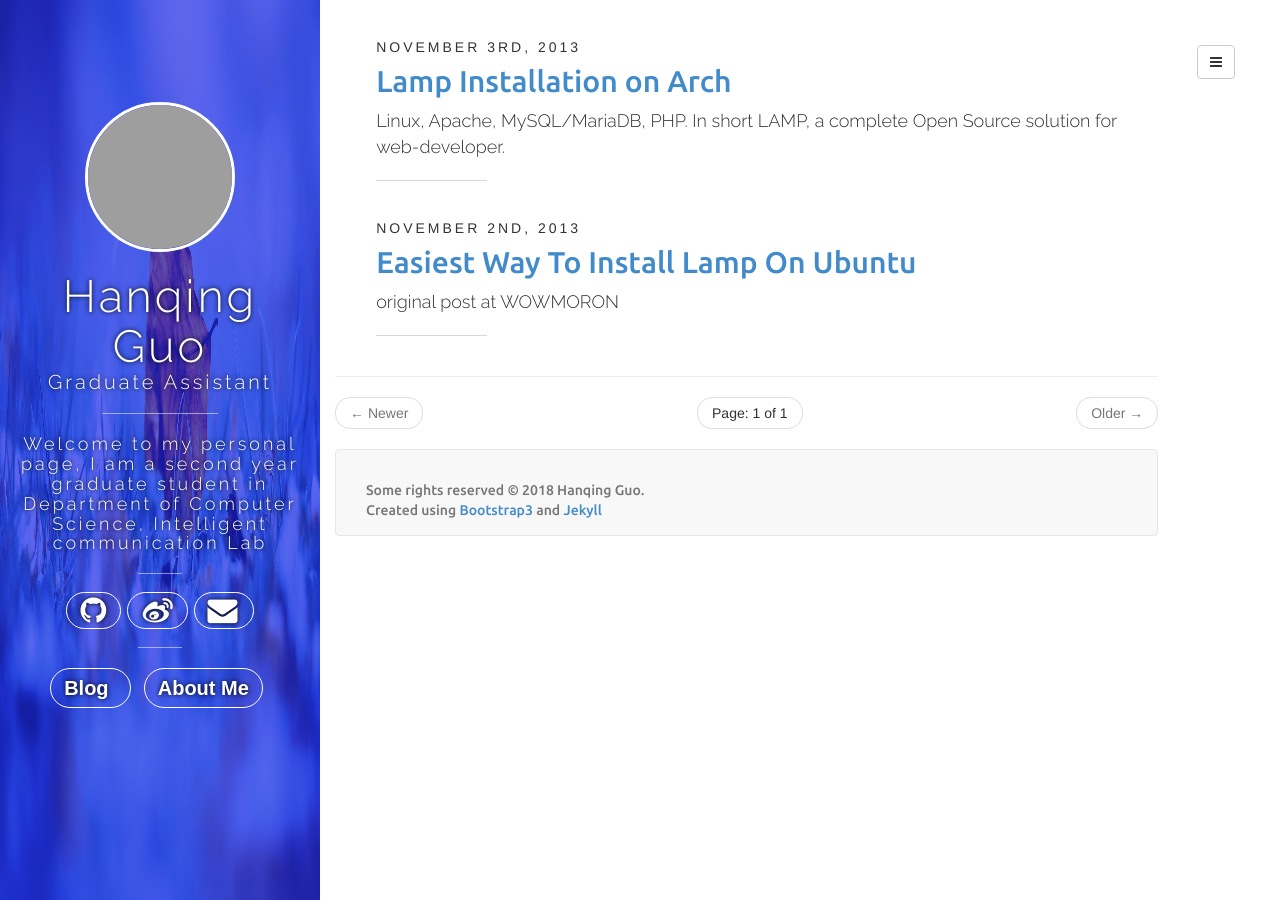
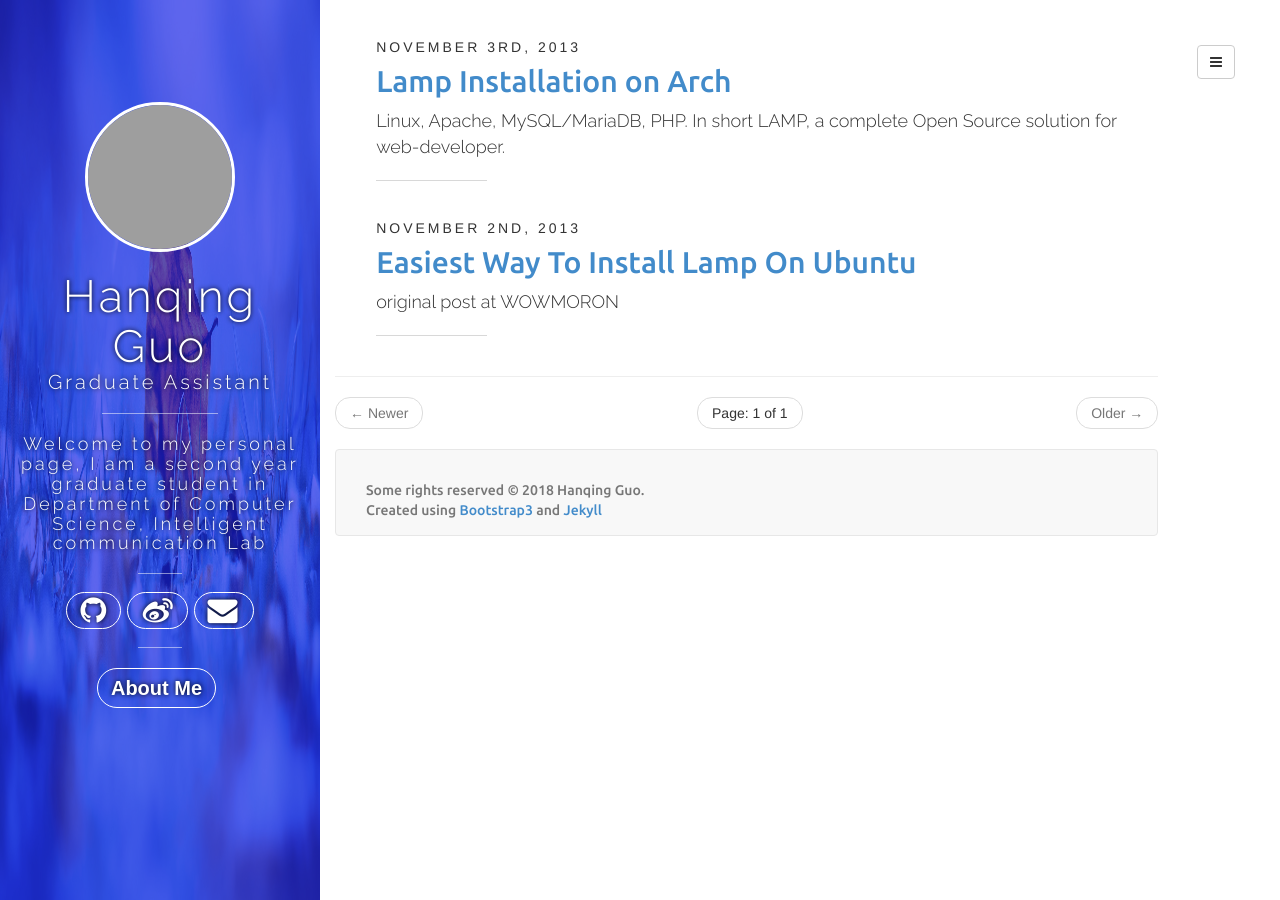
Before and after one commit to hanqingguo/hanqingguo.github.io, a Jekyll site: the page built from index.html, in a window 1280 px wide. Built offline with Jekyll 4.4.1, drawn with Linux system fonts in a browser that asks for light colours; nearby versions of some CDN libraries; the list of posts is cut into pages by our own code; comment, search, counter and statistics services are not loaded; grey boxes are pictures that could not be loaded.

Commit message:
commentBlog

```diff
--- a/_includes/sidebar.html
+++ b/_includes/sidebar.html
@@ -34,9 +34,9 @@ border: 3px solid #FFF; height:150px;width:150px" />
       </a>
       {% endif %}
        <hr class="hr-line1">
-       <a type="button"  style="font-size:20px; padding:7px; padding-left:13px;padding-right:13px;margin-right: 10px;" class="social3 " id="btnblog" href="{{ site.BASE_PATH }}/#blog">
+       <!-- <a type="button"  style="font-size:20px; padding:7px; padding-left:13px;padding-right:13px;margin-right: 10px;" class="social3 " id="btnblog" href="{{ site.BASE_PATH }}/#blog">
         <i class="fa" style="font-weight:bold;letter-spacing:0; font-family:arial,sans-serif">Blog</i>
-      </a>
+      </a> -->
 			<a type="button"  style="font-size:20px; padding:7px; padding-left:13px;padding-right:13px;margin-right: 10px;" class="social3 " id="btnblog" href="{{ site.BASE_PATH }}/#blog">
 			 <i class="fa" style="font-weight:bold;letter-spacing:0; font-family:arial,sans-serif">About Me</i>
 		 </a>
```
Also changed, not shown: about_me.html (added).
